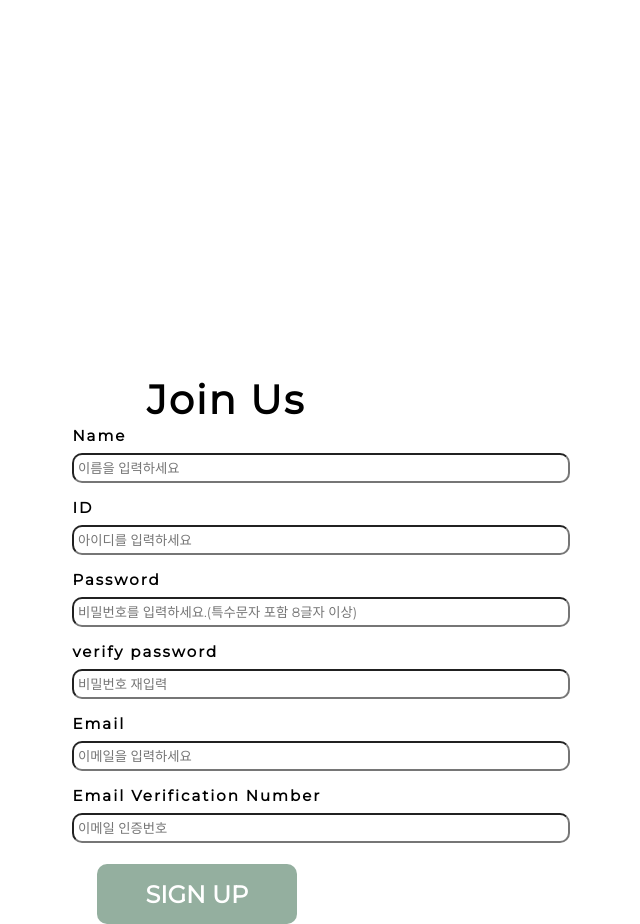
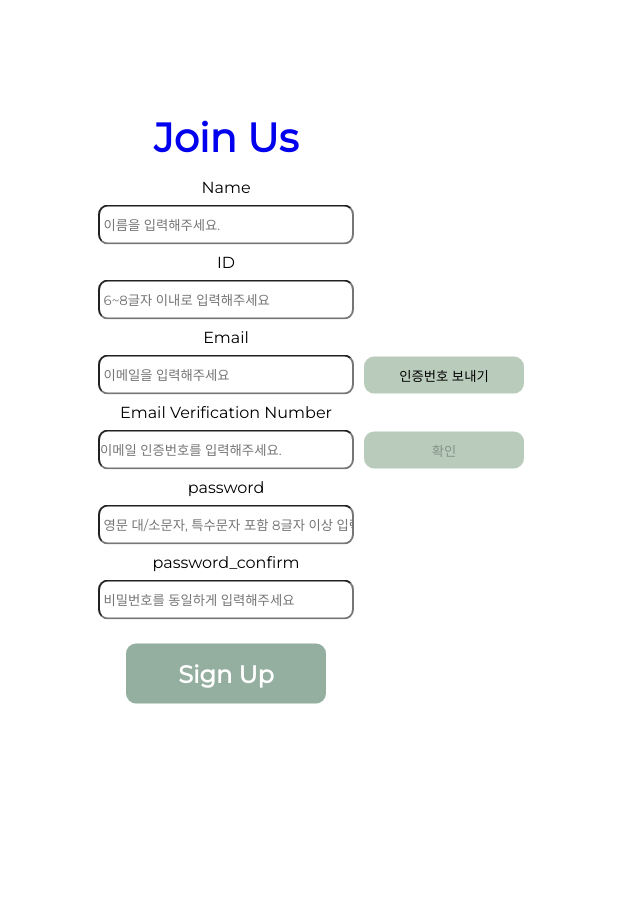
Before and after one commit to Dr-CheopCheop/ZIP-COOK_Front, a React (Create React App) app: page /join in a window 1280 px wide. Shown: the whole page, without its empty margins (414-1054 px from the left). After the commit the page ends 800 px from the top, so only its background shows below. Built offline with nearby package versions, Linux system fonts and the light colour scheme.

Commit message:
feat: Sign up page modify

```diff
--- a/src/Pages/MyPage/MyPage.tsx
+++ b/src/Pages/MyPage/MyPage.tsx
@@ -1,11 +1,13 @@
 import React from "react";
 import Navbar from "../../components/Navbar/Navbar";
+import Mypage from "../../components/Mypage/Mypage";
+import { Link } from "react-router-dom";
 
 const MyPage = () => {
   return (
     <div>
       <Navbar />
-      <h1>내정보 페이지</h1>
+      <Mypage/>
     </div>
   );
 };
--- a/src/Router.tsx
+++ b/src/Router.tsx
@@ -13,6 +13,8 @@ import Join from "./Pages/Join/Join";
 import MyPage from "./Pages/MyPage/MyPage";
 import NotFound from "./Pages/NotFound/NotFound";
 import Home from "./Pages/Home/Home";
+import Forgot from "./Pages/Forgot/Forgot";
+
 
 const Router = () => {
   return (
@@ -31,6 +33,7 @@ const Router = () => {
         <Route path="/mypage" element={<MyPage />} />
         <Route path="/login" element={<Login />} />
         <Route path="/join" element={<Join />} />
+        <Route path="/forgot" element={<Forgot />}/>
         <Route path="*" element={<NotFound />} />
       </Routes>
     </BrowserRouter>
--- a/src/components/Join/Join.tsx
+++ b/src/components/Join/Join.tsx
@@ -1,43 +1,156 @@
-import Modal from "react-modal";
-import React, {useState} from 'react';
+import { useForm, SubmitHandler } from "react-hook-form";
+import {useNavigate} from "react-router-dom";
+import React, {useState, useRef} from 'react';
 import * as S from "./JoinStyle";
+import axios from 'axios';
+import { spawn } from "child_process";
 
-const Signup = () => {
+interface FormValue {
+	name: string
+	ID: string
+  email: string
+  code: number
+  password: string
+  password_confirm: string
+}
+
+const SignupForm = () => {
+  const navigate = useNavigate();
+
+	const {
+    register,
+    handleSubmit,
+    watch,
+    formState: { errors },
+  } = useForm<FormValue>({
+    defaultValues: {name:"", ID:"", email:"", password:"", password_confirm:""},
+  });
+    const [isEmailSent, setIsEmailSent] = useState(false);
+    const [emailError, setEmailError] = useState<string | null>(null);
+    const [isSubmitting, setIsSubmitting] = useState(false);
+    const passwordRef = useRef<string | null>(null)
+    passwordRef.current = watch("password");
+
+    //이메일 전송
+    const sendEmail = async (data: FormValue) => {
+      try{
+        const {email} = data;
+        const res = await axios.post("", {email}) //이메일 전송 api
+        if(res.status === 200){
+          setIsEmailSent(true);
+        }else {
+          throw new Error("이메일 전송에 실패하였습니다.");
+        }
+      }catch (error){
+        console.log("이메일 전송에 실패했습니다.");
+      }
+    };
+
+    //이메일 전송번호 확인
+    const verifyEmailCode = async (data : FormValue) => {
+      try {
+        const {email, code} = data;
+        //이메일 코드 검증 api
+        const res = await axios.post("",{email,code});
+        if(res.data.verified){
+          setIsEmailSent(true);
+          alert("이메일 인증이 완료되었습니다.");
+        }else {
+          throw new Error("올바른 인증번호가 아닙니다.");
+        }
+      }catch (error) {
+        console.log(error);
+        alert("이메일 인증에 실패하였습니다. 다시 시도해주세요");
+        setEmailError(String(error));
+        setIsSubmitting(false);
+      }
+    };
+
+    const onSubmitHandler: SubmitHandler<FormValue> = async (data) => {
+      try {
+        const {ID} = data;
+        //아이디 중복 체크
+        const idCheckRes = await axios.post('/api/checkId', {ID : ID}); //ID 중복 api 주소
+        if(idCheckRes.data.exists){
+          throw new Error("이미 사용중인 아이디입니다.");
+        }
+
+        await sendEmail(data);
+      } catch(error){
+        console.error(error);
+        setEmailError("이메일 전송에 실패했습니다.");
+      }finally{
+        setIsSubmitting(false);
+      }
+      navigate('/login');
+    };
+
   return (
-    <S.Container>
-      <S.Top>
-        Join Us
-        <div>
-          <S.ul_div>
-            <S.List>
-              <li>Name
-                <S.li_div><S.Input type="text" placeholder=" 이름을 입력하세요"/></S.li_div>
-              </li>
-              <li>ID
-                <S.li_div><S.Input type="text" placeholder=" 아이디를 입력하세요"/></S.li_div>
-              </li>
-              <li>Password
-                <S.li_div className="li-div"><S.Input type="password" placeholder=" 비밀번호를 입력하세요.(특수문자 포함 8글자 이상)"/></S.li_div>
-              </li>
-              <li>verify password
-                <S.li_div className="li-div"><S.Input type="password" placeholder=" 비밀번호 재입력"/></S.li_div>
-              </li>
-              <li>Email
-                <S.li_div className="li-div"><S.Input type="text" placeholder=" 이메일을 입력하세요"/></S.li_div>
-              </li>
-              <li>Email Verification Number
-                <S.li_div className="li-div"><S.Input type="text" placeholder=" 이메일 인증번호"/></S.li_div>
-              </li>
-            </S.List>
-            <div>
-              <S.Button type="button">SIGN UP</S.Button>
-            </div>
-          </S.ul_div>
+    <S.Form onSubmit={handleSubmit(onSubmitHandler)}>
+      <S.Test to={"/main"}><S.p>Join Us</S.p></S.Test>
+      <div>
+	        <S.Div><label>Name</label></S.Div>
+        	<div><S.Input placeholder=" 이름을 입력해주세요." {...register("name", { required: true })} /></div>
+          {errors.name && errors.name.type === "required" && (
+            <div>이름을 작성해주세요!</div>
+          )}
+	        <S.Div><label>ID</label></S.Div>
+        	<div>
+          <S.Input placeholder=" 6~8글자 이내로 입력해주세요" {...register("ID", { required: true, minLength : 6, maxLength: 8 })} /></div>
+          {errors.ID && errors.ID.type === "required" && (
+            <div>아이디는 6~8글자 이내로 작성해주세요.</div>
+          )}
+          {errors.ID && errors.ID.type === "maxLength" && (
+            <div>아이디는 8글자 이내로 작성해주세요.</div>
+          )}
+	        <S.Div><label>Email</label></S.Div>
+        	<div><S.Input placeholder=" 이메일을 입력해주세요" {...register("email", { required: true, pattern: /^\S+@\S+$/i })} type="email" />
+	        <span>
+            <S.E_button type="button" onClick={handleSubmit(sendEmail)}>인증번호 보내기</S.E_button>
+            </span>
+          {errors.email && errors.email.type === "pattern" && (
+            <div>이메일 형식에 맞게 작성해주세요!</div>
+          )}
+          {errors.email && errors.email.type === "required" && <div>이메일을 작성해주세요!</div>}
+          {isEmailSent ? (
+            <div>이메일이 전송되었습니다. 인증코드를 확인해주세요.</div>
+          ) : (<span></span>)}
+          </div>
+          <S.Div><label>Email Verification Number</label></S.Div>
+          <div><S.Input {...register("code", {required: true})} placeholder="이메일 인증번호를 입력해주세요."
+          />
+          <span><S.E_button type="button" onClick={handleSubmit(verifyEmailCode)} disabled={!isEmailSent || isSubmitting}>
+            확인</S.E_button></span></div>
+          {emailError && <div>{emailError}</div>}
+          <S.Div><label>password</label></S.Div>
+        	<div><S.Input placeholder=" 영문 대/소문자, 특수문자 포함 8글자 이상 입력해주세요" {...register("password", {
+            required: true,
+            minLength: 8,
+            pattern: /^(?=.*[a-z])(?=.*[A-Z])(?=.*\d)(?=.*[@$!%*?&])[A-Za-z\d@$!%*?&]+$/,
+            })}
+            type="password" /></div>
+            {errors.password && errors.password.type === "required" && (
+              <div>비밀번호를 입력해주세요.</div>
+            )}
+            {errors.password && errors.password.type === "minLength" && (
+              <div>비밀번호는 8자 이상 입력해주세요.</div>
+            )}
+            {errors.password && errors.password.type === "pattern" && (
+              <div>비밀번호는 영문 대/소문자, 숫자, 특수문자를 포함해 8글자 이상 입력해주세요.</div>
+            )}
+	        <S.Div><label>password_confirm</label></S.Div>
+        	<div><S.Input placeholder=" 비밀번호를 동일하게 입력해주세요" {...register("password_confirm", { required: true,
+            	validate: (value) => value === passwordRef.current})} type="password" /></div>
+            {errors.password_confirm && errors.password_confirm.type === "required" && (
+              <div>비밀번호를 다시 한번 입력해주세요.</div>
+            )}
+            {errors.password_confirm && errors.password_confirm.type === "required" && (
+              <div>비밀번호가 일치하지 않습니다.</div>
+            )}
         </div>
-      </S.Top>
-    </S.Container>
+        <S.Button>Sign Up</S.Button>
+      </S.Form>
   );
 };
 
-
-export default Signup;
+export default SignupForm;
--- a/src/components/Join/JoinStyle.ts
+++ b/src/components/Join/JoinStyle.ts
@@ -2,7 +2,7 @@ import { Link } from "react-router-dom";
 import styled from "styled-components";
 import Colors from "../../Styles/Colors";
 
-export const Container = styled.div`
+export const Form = styled.div`
   width: 100%;
   position: absolute;
   top: 50%;
@@ -12,40 +12,12 @@ export const Container = styled.div`
   text-align: center;
 `;
 
-export const Top = styled.div`
-  font-weight: 700;
-  font-size: 40px;
-  line-height: 40px;
-  text-align: center;
-  letter-spacing: 0.05em;
-`;
-
-export const ul_div = styled.div`
-  margin-top: 1rem;
-  position: absolute;
-  top: 50%;
-  left: 38%;
-`;
-
-export const List = styled.ul`
-  display: table;
-  margin-left: auto;
-  margin-right: auto;
-  list-style: none;
-  text-align: left;
-  font-size: 15px;
-  font-style: normal;
-`;
-
-export const li_div = styled.div`
-  margin-top: -0.5rem;
-  width: 100%;
-`;
-
 export const Input = styled.input`
-  width: 200%;
-  height: 30px;
+  width: 20%;
+  height: 40px;
   border-radius: 10px;
+  margin-top: 0.5rem;
+  margin-bottom: 0.5rem;
 `;
 
 export const Button = styled.button`
@@ -64,3 +36,28 @@ font-size: 1.5rem;
   color: ${Colors.loginButtonHover};
 }
 `;
+
+export const Div = styled.div`
+  width: 100%;
+`;
+
+export const E_button = styled.button`
+  position: absolute;
+  background: #17571e4d;
+  border: none;
+  width: 160px;
+  height: 37px;
+  border-radius: 10px;
+  margin-top: 10px;
+  margin-left: 10px;
+`;
+
+export const p = styled.p`
+  font-size: 40px;
+  font-weight: bold;
+  margin: 1rem;
+`;
+
+export const Test = styled(Link)`
+  text-decoration: none;
+`;
--- a/src/components/Login/Login.tsx
+++ b/src/components/Login/Login.tsx
@@ -1,15 +1,47 @@
-import Modal from "react-modal";
 import * as L from "./LoginStyle";
 import icon from "../../img/Gb.jpeg";
 import React, {useState} from 'react';
+import {useForm} from "react-hook-form";
 import { useNavigate } from "react-router-dom";
+import axios from 'axios';
+
+interface FormValue {
+  ID : string
+  PW : string
+}
 
 const Loginpage = () => {
-  const [modalIsOpen, setModalIsOpen] = useState(false);
   const movepage = useNavigate();
+  const [isLoding,setIsLoading] = useState(false);
+  const[errorMessage, setErrorMessage] = useState("");
 
   function JoinPage() {
     movepage('/join');
+  }
+
+  function ForgotPage() {
+    movepage('/forgot');
+  }
+
+  const {
+    register,
+    handleSubmit,
+    formState: {errors},
+  } = useForm<FormValue>();
+
+  const onSubmit = async (data: FormValue) => {
+    setIsLoading(true);
+    try{
+      const response = await axios.post('',data); //login api
+      console.log(response.data);
+      setIsLoading(false);
+      alert("로그인 성공하셨습니다.")
+      movepage('/main');
+    } catch(error){
+      console.log("로그인 실패하셨습니다.");
+      setIsLoading(false);
+      setErrorMessage("로그인 실패하셨습니다.");
+    }
   }
 
   return (
@@ -18,14 +50,25 @@ const Loginpage = () => {
         <h1>LOGO 넣기</h1>
       </L.Test>
       <L.Sign>
-        <L.Signinput type="text" placeholder="ID" />
-        <L.Signinput type="password" placeholder="PassWord" />
-        <L.Loginbutton type="button">LOGIN</L.Loginbutton>
+        <form onSubmit={handleSubmit(onSubmit)}>
+        <L.Signinput type="text" placeholder="ID" {...register("ID", {required: true, minLength : 6, maxLength: 8})}/>
+        {errors.ID && <span>아이디를 입력해주세요!</span>}
+        {errors.ID && errors.ID.type === "maxLength" && (
+            <div>아이디는 8글자 이내로 작성해주세요.</div>
+          )}
+        <L.Signinput type="password" placeholder="PassWord" {...register("PW", {required:true,
+        minLength: 8,
+        pattern: /^(?=.*[a-z])(?=.*[A-Z])(?=.*\d)(?=.*[@$!%*?&])[A-Za-z\d@$!%*?&]+$/,
+        })}/>
+        {errors.PW && <span>비밀번호를 입력해주세요!</span>}
+        {errors.PW && errors.PW.type === "pattern" && (
+              <div>비밀번호는 영문 대/소문자, 숫자, 특수문자를 포함해 8글자 이상 입력해주세요.</div>
+            )}
+        <L.Loginbutton type="submit" disabled={isLoding}>LOGIN</L.Loginbutton>
+        {isLoding ? "로딩중..." : "로그인"}
+        </form>
         <div>
-          <L.button onClick={()=> setModalIsOpen(true)}>ID/PassWord Forgot</L.button>
-          <Modal isOpen={modalIsOpen} onRequestClose={() => setModalIsOpen(false)}>
-            아이디/비밀번호 찾아주는 모달창
-          </Modal>
+          <L.button onClick={ForgotPage}>ID/PassWord Forgot</L.button>
           <L.P></L.P>
           <L.button onClick={JoinPage}>Sign UP</L.button>
         </div>
--- /dev/null
+++ b/src/components/Mypage/MypageStyle.ts
@@ -0,0 +1,3 @@
+import { Link } from "react-router-dom";
+import styled from "styled-components";
+import Colors from "../../Styles/Colors";
```
Also changed, not shown: src/Pages/Forgot/Forgot.tsx (added, +12 -0 lines), src/components/Forgot/ForgotPage.tsx (added, +13 -0 lines), src/components/Mypage/Mypage.tsx (added, +12 -0 lines).
